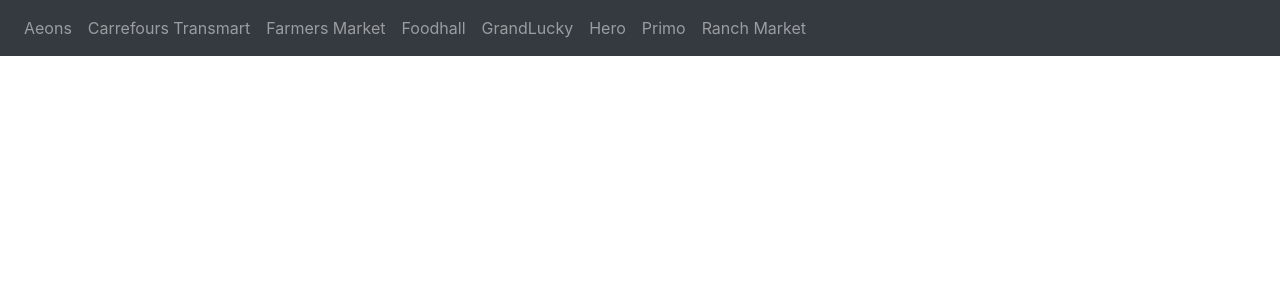
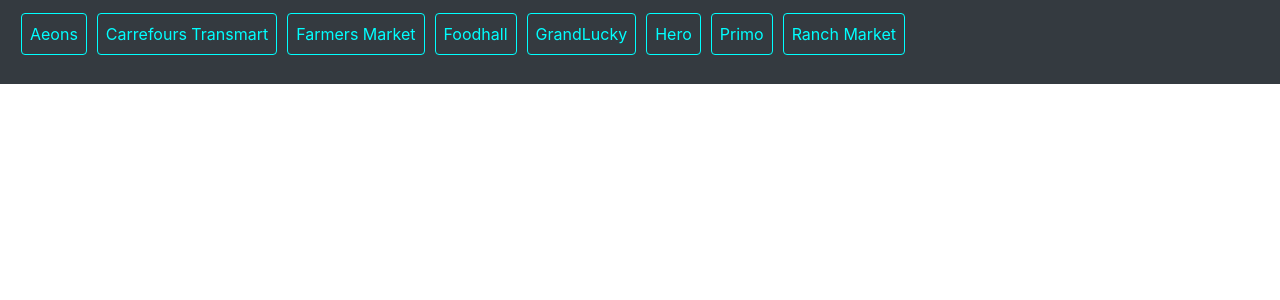
Before and after one commit to punisher49/competitor-review, a React (Create React App) app: page / in a window 1280 px wide. Shown: the top 300 px of the page. Built offline with nearby package versions, Linux system fonts and the light colour scheme.

Commit message:
additional css

```diff
--- a/src/App.js
+++ b/src/App.js
@@ -3,6 +3,7 @@
 import "bootstrap/dist/css/bootstrap.min.css"
 import Navbar from "./components/Navbar";
 import AeonsList from "./components/AeonsList";
+import CarrefoursList from "./components/CarrefoursList";
 
 
 class App extends React.Component {
@@ -13,6 +14,7 @@
 					<Navbar />
 					<br />
 					<Route path="/aeons" exact component={AeonsList} />
+					<Route path="/carrefours" exact component={CarrefoursList} />
 				</div>
 			</Router>
 
--- a/src/components/AeonList.css
+++ /dev/null
@@ -1,16 +0,0 @@
-.scroll {
-  background-color: aqua;
-  width: 40px;
-  height: 40px;
-  position: fixed;
-  bottom: 80px;
-  right: 10px;
-  border-radius: 5px;
-  border: none;
-  outline: none
-
-
-}
-.render{
-  font-size: 15px
-}
--- a/src/components/AeonsList.js
+++ b/src/components/AeonsList.js
@@ -1,8 +1,6 @@
   import React, { Component } from 'react';
-  import { Link } from 'react-router-dom';
   import axios from 'axios';
-  import NumberFormat from 'react-number-format';
-  import "./AeonList.css"
+  import "./Styles.css"
   const Aeon = props => (
     <tr>
       <td>{props.aeon.productName}</td>
@@ -94,9 +92,8 @@
     render() {
       return (
         <div className="render">
-
           <form className="form-inline d-flex justify-content-center md-form form-sm mt-0">
-          <i class="fas fa-search" aria-hidden="true"></i>
+          <i className="fas fa-search" aria-hidden="true"></i>
             <input
                 className="form-control form-control-lrg ml-3 w-50"
                 name="query"
@@ -118,8 +115,8 @@
                 <th scope="row">Product Category</th>
                 <th scope="row">Weight</th>
                 <th scope="row">Unit</th>
-                <th scope="row">Product Price (IDR)</th>
-                <th scope="row">Product Price (AUD)</th>
+                <th scope="row">Price (IDR)</th>
+                <th scope="row">Price (AUD)</th>
                 <th scope="row">Country of Manufacture</th>
                 <th scope="row">Product Claims</th>
                 <th scope="row">Type of Packaging</th>
@@ -131,11 +128,11 @@
             <tbody>
               { this.aeonList() }
             </tbody>
-            <button title='Back to top' className='scroll'
-             onClick={ () => { this.scrollToTop(); }}>
-              <i class="fa fa-arrow-up" ></i>
-            </button>
           </table>
+          <button title='Back to top' className='scroll'
+           onClick={ () => { this.scrollToTop(); }}>
+            <i className="fa fa-arrow-up" ></i>
+          </button>
 
         </div>
       )
--- /dev/null
+++ b/src/components/CarrefoursList.js
@@ -0,0 +1,143 @@
+import React, { Component } from 'react';
+import axios from 'axios';
+import "./Styles.css"
+const Carrefour = props => (
+  <tr>
+    <td>{props.carrefour.productName}</td>
+    <td>{props.carrefour.productCategory}</td>
+    <td>{props.carrefour.weight}</td>
+    <td>{props.carrefour.unit}</td>
+    <td>{props.carrefour.productPriceIdr}</td>
+    <td>{props.carrefour.productPriceAud}</td>
+    <td>{props.carrefour.countryOfManufacture}</td>
+    <td>{props.carrefour.productClaims}</td>
+    <td>{props.carrefour.typeOfPackaging}</td>
+    <td>{props.carrefour.positioningInStore}</td>
+    <td>{props.carrefour.promotion}</td>
+    <td>{props.carrefour.importer}</td>
+  </tr>
+)
+class CarrefoursList extends Component {
+  constructor(props) {
+    super(props);
+    this.state = {
+      carrefours: [],
+      query: '',
+      intervalId: 0
+    };
+  }
+  componentDidMount() {
+    axios.get('http://localhost:5000/carrefours/')
+      .then(response => {
+        this.setState({
+          carrefours: response.data
+         })
+      })
+      .catch((error) => {
+        console.log(error);
+      })
+  }
+  handleInputChange = (event) => {
+    event.preventDefault();
+    const value = event.target.value;
+    console.log('Value', value)
+    setTimeout(() => {
+      this.setState({
+        query: value
+      });
+    }, 3000);
+  };
+  scrollStep() {
+    if (window.pageYOffset === 0) {
+        clearInterval(this.state.intervalId);
+    }
+    window.scroll(0, window.pageYOffset - this.props.scrollStepInPx);
+  }
+
+  scrollToTop() {
+    let intervalId = setInterval(this.scrollStep.bind(this), this.props.delayInMs);
+    this.setState({ intervalId: intervalId });
+  }
+
+carrefourList() {
+    return this.state.carrefours.map(currencarrefour => {
+      if(currencarrefour.productName.toLowerCase().match(this.state.query.toLowerCase())){
+      return <Carrefour carrefour={currencarrefour} key={currencarrefour._id}/>;
+    }else if (currencarrefour.productCategory.toLowerCase().match(this.state.query.toLowerCase())) {
+      return <Carrefour carrefour={currencarrefour} key={currencarrefour._id}/>;
+    }else if (currencarrefour.weight.toString().match(this.state.query)){
+      return <Carrefour carrefour={currencarrefour} key={currencarrefour._id}/>;
+    }else if (currencarrefour.unit.toLowerCase().match(this.state.query.toLowerCase())) {
+      return <Carrefour carrefour={currencarrefour} key={currencarrefour._id}/>;
+    }else if (currencarrefour.productPriceIdr.toString().match(this.state.query)){
+      return <Carrefour carrefour={currencarrefour} key={currencarrefour._id}/>;
+    }else if (currencarrefour.productPriceAud.toString().match(this.state.query)){
+      return <Carrefour carrefour={currencarrefour} key={currencarrefour._id}/>;
+    }else if (currencarrefour.countryOfManufacture.toLowerCase().match(this.state.query.toLowerCase())) {
+      return <Carrefour carrefour={currencarrefour} key={currencarrefour._id}/>;
+    }else if (currencarrefour.productClaims.toLowerCase().match(this.state.query.toLowerCase())) {
+      return <Carrefour carrefour={currencarrefour} key={currencarrefour._id}/>;
+    }else if (currencarrefour.typeOfPackaging.toLowerCase().match(this.state.query.toLowerCase())) {
+      return <Carrefour carrefour={currencarrefour} key={currencarrefour._id}/>;
+    }else if (currencarrefour.positioningInStore.toLowerCase().match(this.state.query.toLowerCase())) {
+      return <Carrefour carrefour={currencarrefour} key={currencarrefour._id}/>;
+    }else if (currencarrefour.promotion.toLowerCase().match(this.state.query.toLowerCase())) {
+      return <Carrefour carrefour={currencarrefour} key={currencarrefour._id}/>;
+    }else if (currencarrefour.importer.toLowerCase().match(this.state.query.toLowerCase())) {
+      return <Carrefour carrefour={currencarrefour} key={currencarrefour._id}/>;
+      }
+    })
+}
+
+  render() {
+    return (
+      <div className="render">
+
+        <form className="form-inline d-flex justify-content-center md-form form-sm mt-0">
+        <i className="fas fa-search" aria-hidden="true"></i>
+          <input
+              className="form-control form-control-lrg ml-3 w-50"
+              name="query"
+              id="search-input"
+              type="search"
+              placeholder="Search for a Product"
+              aria-label="Search"
+              onChange={this.handleInputChange}
+              onKeyPress={(e) => { e.key === 'Enter' && e.preventDefault(); }}
+              />
+        </form>
+        <br />
+
+
+        <table className="table table-striped">
+          <thead className="thead-dark">
+            <tr>
+              <th scope="row">Product Name</th>
+              <th scope="row">Product Category</th>
+              <th scope="row">Weight</th>
+              <th scope="row">Unit</th>
+              <th scope="row">Price (IDR)</th>
+              <th scope="row">Price (AUD)</th>
+              <th scope="row">Country of Manufacture</th>
+              <th scope="row">Product Claims</th>
+              <th scope="row">Type of Packaging</th>
+              <th scope="row">Position in Store</th>
+              <th scope="row">Promotion</th>
+              <th scope="row">Importer</th>
+            </tr>
+          </thead>
+          <tbody>
+            { this.carrefourList() }
+          </tbody>
+        </table>
+        <button title='Back to top' className='scroll'
+         onClick={ () => { this.scrollToTop(); }}>
+          <i className="fa fa-arrow-up" ></i>
+        </button>
+
+      </div>
+    )
+  }
+}
+
+export default CarrefoursList;
--- a/src/components/Navbar.js
+++ b/src/components/Navbar.js
@@ -24,52 +24,53 @@
       </button>
       <div className={"collapse navbar-collapse " + show}>
       <div className="navbar-nav">
-        <ul className="nav-list nav navbar-nav">
+        <ul className="nav nav-pills mb-3" id="pills-tab" role="tablist">
 
-            <li className="nav-item">
-              <Link to="/aeons" className="nav-link">
+            <li className="liss">
+              <Link to="/aeons" className="nav-link" id="pills-home-tab" data-toggle="pill" role="tab" aria-controls="pills-home" aria-selected="true">
               Aeons
               </Link>
             </li>
 
-            <li className="nav-item">
-              <Link to="/carrefours" className="nav-link">
+
+            <li className="liss">
+              <Link to="/carrefours" className="nav-link" id="pills-home-tab" data-toggle="pill" role="tab" aria-controls="pills-home" aria-selected="true">
               Carrefours Transmart
               </Link>
             </li>
 
-            <li className="nav-item">
-              <Link to="/carrefours" className="nav-link">
+            <li className="liss">
+              <Link to="/" className="nav-link" id="pills-home-tab" data-toggle="pill" role="tab" aria-controls="pills-home" aria-selected="true">
               Farmers Market
               </Link>
             </li>
 
-            <li className="nav-item">
-              <Link to="/carrefours" className="nav-link">
+            <li className="liss">
+              <Link to="/" className="nav-link" id="pills-home-tab" data-toggle="pill" role="tab" aria-controls="pills-home" aria-selected="true">
               Foodhall
               </Link>
             </li>
 
-            <li className="nav-item">
-              <Link to="/carrefours" className="nav-link">
+            <li className="liss">
+              <Link to="/" className="nav-link" id="pills-home-tab" data-toggle="pill" role="tab" aria-controls="pills-home" aria-selected="true">
               GrandLucky
               </Link>
             </li>
 
-            <li className="nav-item">
-              <Link to="/carrefours" className="nav-link">
+            <li className="liss">
+              <Link to="/" className="nav-link" id="pills-home-tab" data-toggle="pill" role="tab" aria-controls="pills-home" aria-selected="true">
               Hero
               </Link>
             </li>
 
-            <li className="nav-item">
-              <Link to="/carrefours" className="nav-link">
+            <li className="liss">
+              <Link to="/" className="nav-link" id="pills-home-tab" data-toggle="pill" role="tab" aria-controls="pills-home" aria-selected="true">
               Primo
               </Link>
             </li>
 
-            <li className="nav-item">
-              <Link to="/carrefours" className="nav-link">
+            <li className="liss">
+              <Link to="/" className="nav-link" id="pills-home-tab" data-toggle="pill" role="tab" aria-controls="pills-home" aria-selected="true">
               Ranch Market
               </Link>
             </li>
--- /dev/null
+++ b/src/components/Styles.css
@@ -0,0 +1,37 @@
+.scroll {
+  background-color: aqua;
+  width: 40px;
+  height: 40px;
+  position: fixed;
+  bottom: 80px;
+  right: 10px;
+  border-radius: 5px;
+  border: none;
+  outline: none
+}
+.render{
+  font-size: 15px
+}
+.nav-link{
+  color: aqua !important;
+  border: 1px solid aqua
+}
+.nav-link:hover {
+  background-color: aqua;
+  color: black !important;
+
+}
+.nav-link:focus {
+    background-color:aqua;
+    color: black !important;
+}
+.liss{
+  margin: 5px
+}
+input{
+  background-color: aqua !important;
+  border: 1px solid black !important;
+  outline: none !important;
+  box-shadow: 7px 10px !important;
+
+}
```
